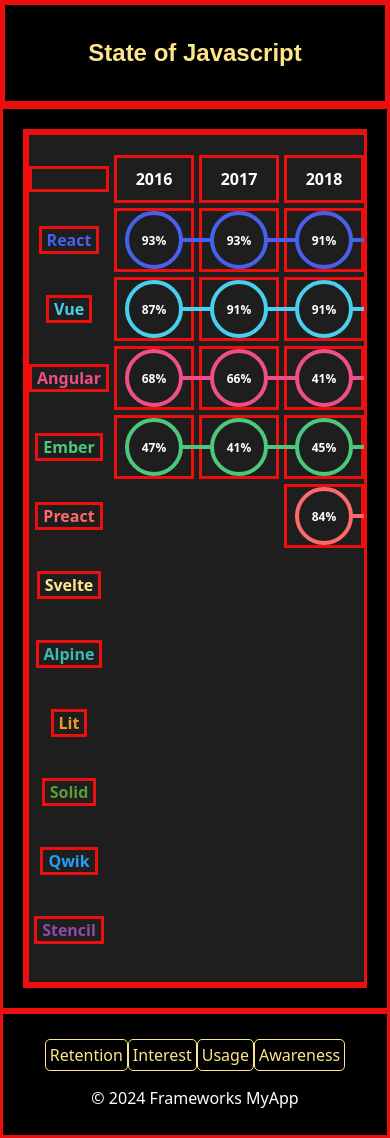
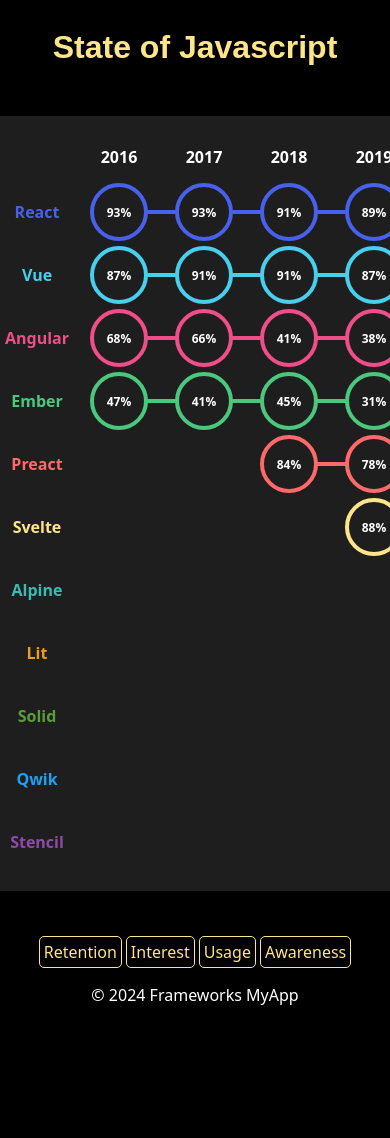
Before and after one commit to CatAvadani/frontend-framework-CatAvadani, a Svelte app: page /retention in a window 390 px wide. After the commit the page ends 1032 px from the top, so only its background shows below. Built offline with nearby package versions, Linux system fonts and the light colour scheme.

Commit message:
Passing all the cypress tests, but not github autograding.

```diff
--- a/src/components/Chart.svelte
+++ b/src/components/Chart.svelte
@@ -58,15 +58,12 @@
     width: 100%;
     margin: auto;
     overflow-x: auto;
-    border: solid 3px #ed0e0e;
   }
 
   .main-content {
   display: flex;
   justify-content: center;
-  padding: 20px;
-  border: solid 3px #ed0e0e;
-
+  padding: 20px 0;
 }
 
   .chart-container {
@@ -82,8 +79,6 @@
     color: white;
     margin: auto;
     width: 80%;
-    border: solid 3px #ed0e0e;
-
   }
 
   .header-cell, .framework-name, .data-cell {
@@ -92,7 +87,6 @@
     display: flex;
     justify-content: center;
     align-items: center;
-    border: solid 3px #ed0e0e;
 
   }
   .header-cell {
--- a/src/components/Footer.svelte
+++ b/src/components/Footer.svelte
@@ -21,8 +21,6 @@
       color: white;
       text-align: center;
       margin:0;
-    border: solid 3px #ed0e0e;
-
 
     }
 
@@ -35,7 +33,7 @@
   grid-column: 1 / -1; /* Span across all columns */
   display: flex;
   justify-content: center;
-  gap: 0;
+  gap: 4px;
   margin: 15px auto;
 }
 
--- a/src/components/Header.svelte
+++ b/src/components/Header.svelte
@@ -14,8 +14,6 @@
       display: flex;
       justify-content: center;
       align-items: center;
-    border: solid 5px #ed0e0e;
-
 
     }
 
@@ -23,12 +21,12 @@
       color: #ffe589;
       font-family: Arial, Helvetica, sans-serif;
       margin: 0;
-
+      padding: 0;
     }
 
     @media (max-width: 768px) {
       h1 {
-        font-size: 1.5rem;
+        font-size: 2rem;
       }
 
     }
```
